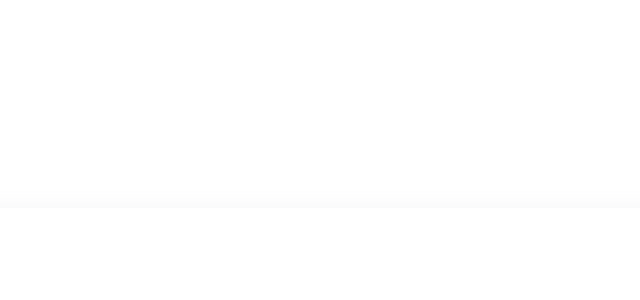
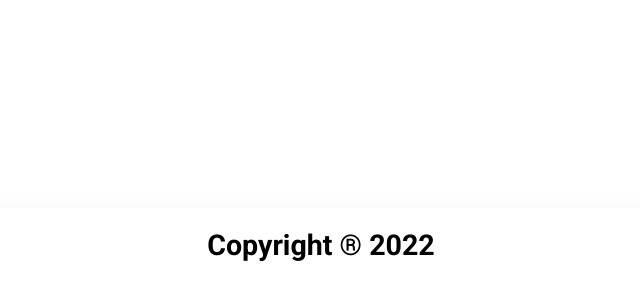
Before and after one commit to johan2097/pruebadesarrollo, a React (Create React App) app: page / in a window 1280 px wide. Shown: the part 788-1088 px from the top of the page, without its empty margins (319-959 px from the left). Built offline with nearby package versions, Linux system fonts and the light colour scheme.

Commit message:
once  cambio

```diff
--- a/src/components/Footer.jsx
+++ b/src/components/Footer.jsx
@@ -3,8 +3,8 @@ import React from 'react'
 
 const Footer = () => {
     return (
-        <footer className="footer">
-
+        <footer className="footer" >
+            <h1 className='texto'>Copyright ® 2022</h1>
         </footer>
     )
 }
--- a/src/pages/index.jsx
+++ b/src/pages/index.jsx
@@ -17,6 +17,7 @@ const handleChange = (event, newValue) => {
     const { children, value, index, ...other } = props;
 
     return (
+
       <div
         role="tabpanel"
         hidden={value !== index}
--- a/src/sass/components/_footer.scss
+++ b/src/sass/components/_footer.scss
@@ -1,5 +1,5 @@
 .footer {
-    padding: 70px 0;
+    padding: 20px 0;
     box-shadow: $box-shadow;
     font-size: 1.1rem;
 
@@ -25,3 +25,6 @@
         }
     }
 }
+.texto{
+    text-align: center;
+}
```
